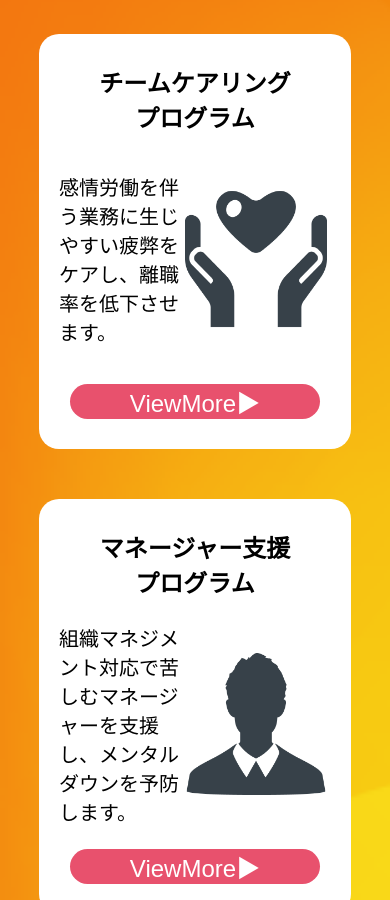
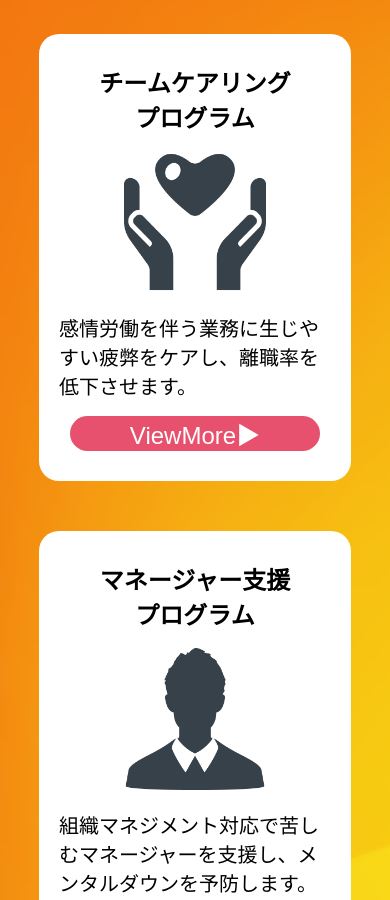
Before and after one commit to tatsuki0119/hitokokorolab, a plain HTML site: page index.html in a window 390 px wide. Shown: the part 2740-3640 px from the top of the page. Drawn offline with Linux system fonts and the light colour scheme; some packages are replaced by stand-ins of ours.

Commit message:
Add files via upload

```diff
--- a/css/style.css
+++ b/css/style.css
@@ -197,6 +197,7 @@ span.b {
 
 #service #service-box .contents .desc p {
   font-size: 20px;
+  margin-right: 2px;
 }
 
 #service #service-box .contents .desc img {
@@ -593,6 +594,17 @@ form p #submit-btn:hover {
     margin-bottom: 50px;
   }
 
+  #service #service-box .contents .desc {
+    flex-direction: column-reverse;
+    margin-top: 16px;
+    margin-bottom: 16px;
+  }
+
+  #service #service-box .contents .desc p {
+    margin-top: 16px;
+    margin-right: 0px;
+  }
+
   /* greeting */
   #greeting #greeting-box {
     display: block;
```
